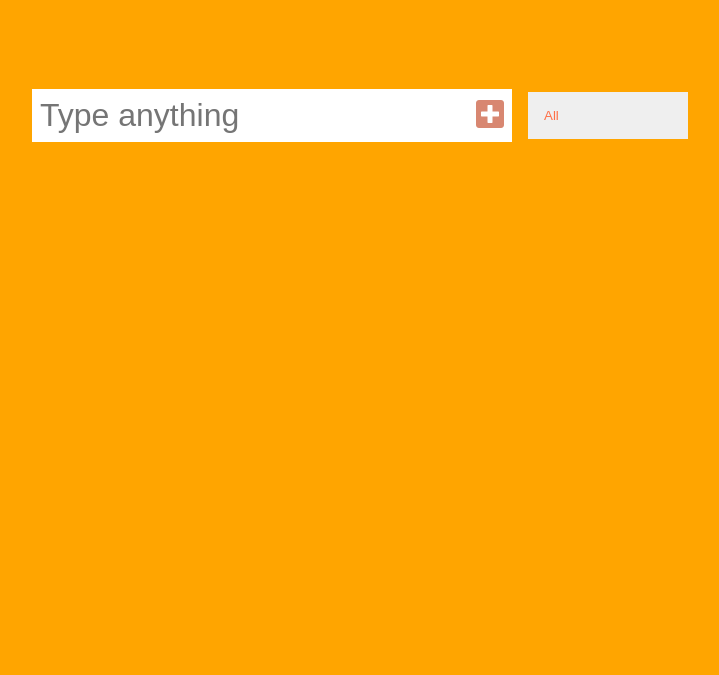
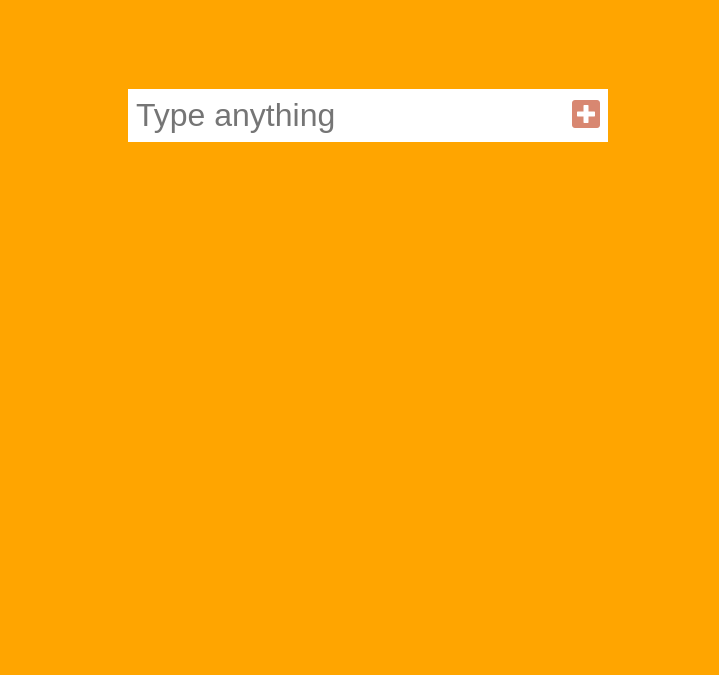
Before and after one commit to Abz1989/todo-list, a plain HTML site: page index.html in a window 1280 px wide. Shown: the part 125-800 px from the top of the page, without its empty margins (272-991 px from the left). Drawn offline with Linux system fonts and the light colour scheme.

Commit message:
Update index.html

```diff
--- a/index.html
+++ b/index.html
@@ -23,13 +23,13 @@
         <button class="todo-button" type="submit">
             <i class="fas fa-plus-square"></i>
         </button>
-        <div class="select">
+       <!-- <div class="select">
             <select name="todos" class="filter-todo">
                 <option value="all">All</option>
                 <option value="completed">Completed</option>
                 <option value="not-completed">Not Completed</option>
             </select>
-        </div>
+        </div> -->
     </form>
 
     <div class="todo-container">
```
